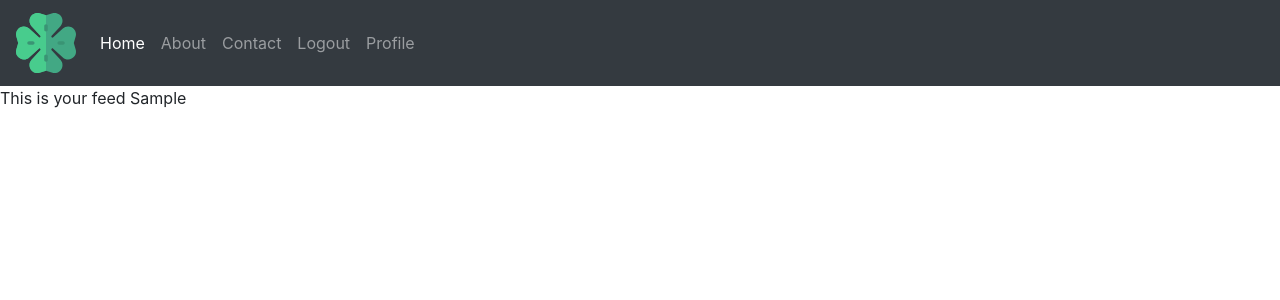
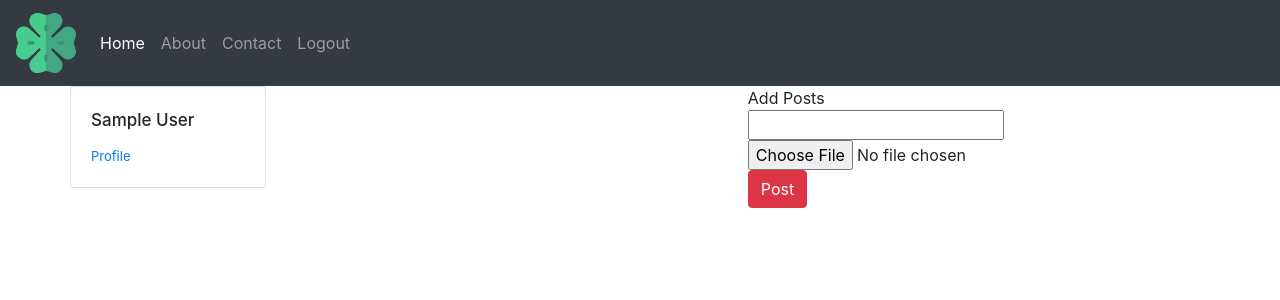
Before and after one commit to nightwarriorftw/social, a Django app: page /feed/ in a window 1280 px wide. Shown: the top 300 px of the page. Run offline with Django 3.2, Linux system fonts and the light colour scheme; the visitor is signed in with stand-in values (Sample User, id 1); data comes from the database, SQL or seed files in the repository; data that the repository does not hold is empty; some libraries are stand-ins or nearby versions.

Commit message:
Added posting post functionality

```diff
--- a/social/accounts/models.py
+++ b/social/accounts/models.py
@@ -6,6 +6,8 @@ class Profiles(models.Model):
     user = models.OneToOneField(User, on_delete = models.CASCADE)
     follow = models.ManyToManyField('self', related_name='followed_by', symmetrical=False)
 
+    def __str__(self):
+        return self.user.username
 
 def create_profile(sender, instance, created, *args, **kwargs):
     if created:
--- a/social/accounts/templates/social/feed.html
+++ b/social/accounts/templates/social/feed.html
@@ -1,5 +1,29 @@
 {% extends 'base.html' %}
 
 {% block content %}
-This is your feed {{user.first_name}}
+<div class="row">
+    <div class="row">
+        <div class="col-3">
+            <div class="card">
+                    <div class="card-body">
+                        <h5 class="card-title"><span style="font-size: 17px;">{{ user.first_name}} {{user.last_name}}</span></h5>
+                        <!-- <p class="card-text">Bio</p> -->
+                        <a href="{% url 'accounts:profile' user.username %}" class="card-link"><span style="font-size: 13px;">Profile</a>
+                    </div>
+            </div>
+        </div>
+        <div class="col-6">
+            {% for posts in post %}
+                {% include 'social/post.html' with post=posts %}
+            {% endfor %}
+        </div>
+        <div class="col-3">Add Posts
+            <form action="" method="POST" enctype="multipart/form-data">
+                {% csrf_token %}
+                {{form.body}}
+                {{form.image}}
+                <button type="submit" class="btn btn-danger">Post</button>
+            </form>
+        </div>
+    </div>
 {% endblock %}
--- a/social/accounts/views.py
+++ b/social/accounts/views.py
@@ -4,8 +4,8 @@ from .forms import SignInForm, SignUpForm
 from django.contrib.auth import authenticate, login, logout
 from django.contrib import messages
 from django.contrib.auth.decorators import login_required
-
-
+from post.forms import AddPost
+from post.models import Post
 
 def home(request):
     if request.user.is_authenticated:
@@ -83,10 +83,26 @@ def show_profile(request, username):
     return render(request, 'profile/user.html', {"user": user})
 
 
+@login_required
 def feed(request):
+    form = AddPost()
+    if request.method=="POST":
+        form=AddPost(request.POST, request.FILES)
+        if form.is_valid():
+            instance=form.save(commit=False)
+            instance.user=request.user
+            instance.body=form.cleaned_data['body']
+            instance.image=form.cleaned_data['image']
+            instance.save()
+            return redirect(reverse("accounts:profile", kwargs = {"username": request.user.username}))
+        else:
+            print(error)
     username = request.user.username
     user = User.objects.get(username=username)
+    post = Post.objects.filter(user=user)
     context = {
-        "user": user
+        "user": user,
+        "post": post,
+        "form": form
     }
     return render(request, "social/feed.html", context)
--- a/social/post/admin.py
+++ b/social/post/admin.py
@@ -1,5 +1,6 @@
 from django.contrib import admin
 from .models import Post
+
 
 class PostAdmin(admin.ModelAdmin):
     class Meta:
--- /dev/null
+++ b/social/post/forms.py
@@ -0,0 +1,14 @@
+from .models import Post
+from django import forms
+
+
+class AddPost(forms.ModelForm):
+
+    image = forms.ImageField()
+    class Meta:
+        model = Post
+        fields = ['body', 'image',]
+
+        widget = {
+            'body': forms.Textarea(attrs={"placeholder": "Message", "class": "form-control",})
+        }
--- a/social/post/models.py
+++ b/social/post/models.py
@@ -6,19 +6,19 @@ from django.contrib.auth.models import User
 
 def file_name(filename):
     basename = os.path.basename(filename)
-    name, ext = os.path.splittext(basename)
+    name, ext = os.path.splitext(basename)
     return name, ext
 
 def image_upload(instance, filename):
-    name, ext = get_name(file_name)
-    secondaryName = random.randint(100000)
+    name, ext = file_name(filename)
+    secondaryName = random.randint(1, 100000)
     finalName = "{name}{secondaryName}".format(name=name, secondaryName=secondaryName)
     imageName = "{finalName}{ext}".format(finalName=finalName, ext=ext)
-    return "/instance/posts/image/{imageName}".format(imageName=imageName)
+    return "{username}/posts/image/{imageName}".format(username=instance, imageName=imageName)
 
 
 class Post(models.Model):
-    user = models.ForeignKey(User, on_delete=models.CASCADE)
+    user = models.ForeignKey(User, related_name="post", on_delete=models.CASCADE)
     body = models.CharField(max_length=50)
     image = models.ImageField(upload_to=image_upload, null=True, blank=True)
     created_at = models.DateTimeField(auto_now_add=True)
@@ -27,4 +27,4 @@ class Post(models.Model):
         ordering = ["-created_at"]
 
     def __str__(self):
-        return self.user.first_name
+        return self.user.username
--- a/social/templates/base.html
+++ b/social/templates/base.html
@@ -15,7 +15,9 @@
     {% include 'base/navbar.html' with username=request.user.username %}
 
     <div class="spacing">
-    {% block content %}{% endblock %}
+      <div class="container">
+        {% block content %}{% endblock %}
+      </div>
     </div>
     {% include 'base/js.html' %}
 
--- a/social/templates/base/navbar.html
+++ b/social/templates/base/navbar.html
@@ -24,7 +24,6 @@
         <a class="nav-link" href="{% url 'logout' %}">Logout</a>
       </li>
        <li class="nav-item">
-        <a class="nav-link" href="/feed/{{request.user.username}}">Profile</a>
       </li>
       {% else %}
       <li class="nav-item">
```
Also changed, not shown: social/accounts/templates/profile/user.html (+9 -4 lines), social/accounts/templates/social/post.html (added, +10 -0 lines), social/post/views.py (+7 -2 lines), social/post/migrations/0002_auto_20190913_1447.py (added), social/post/templates/posts/post.html (added).
